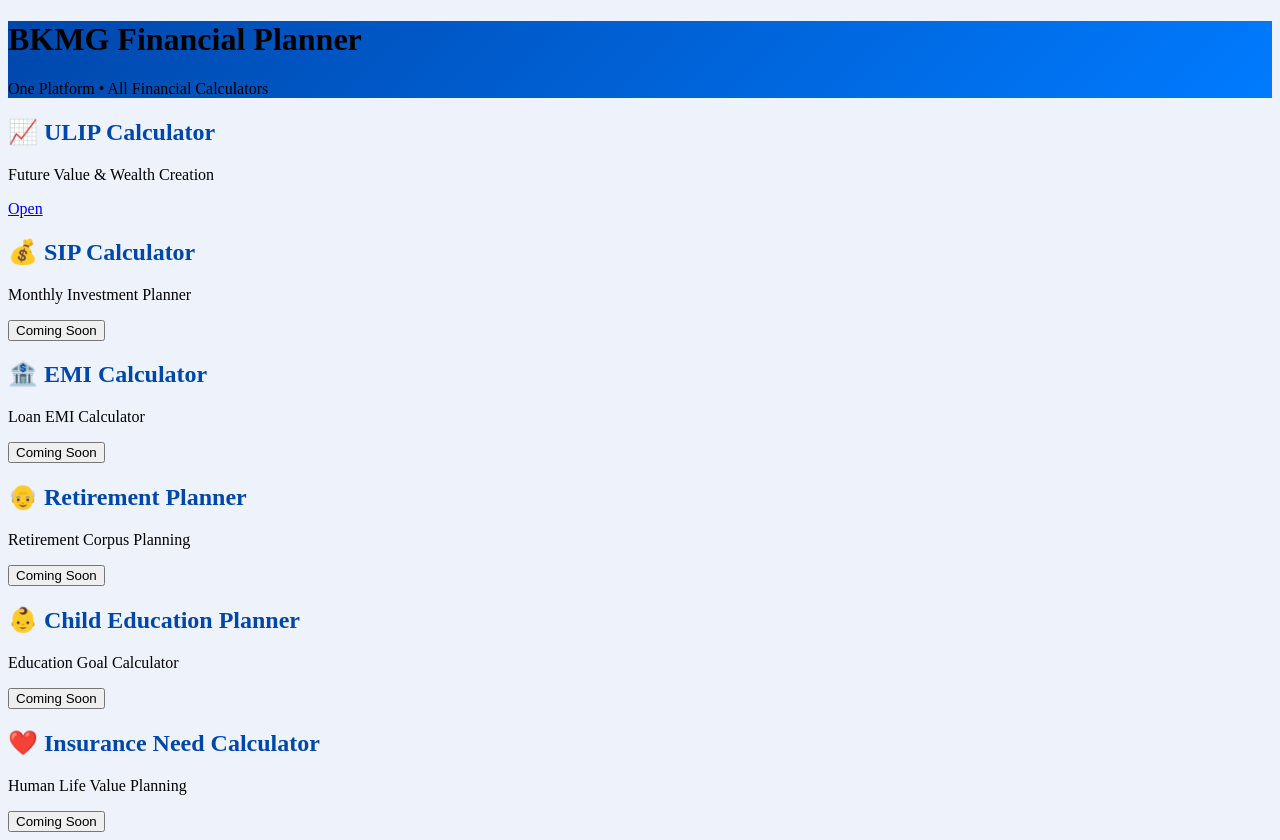
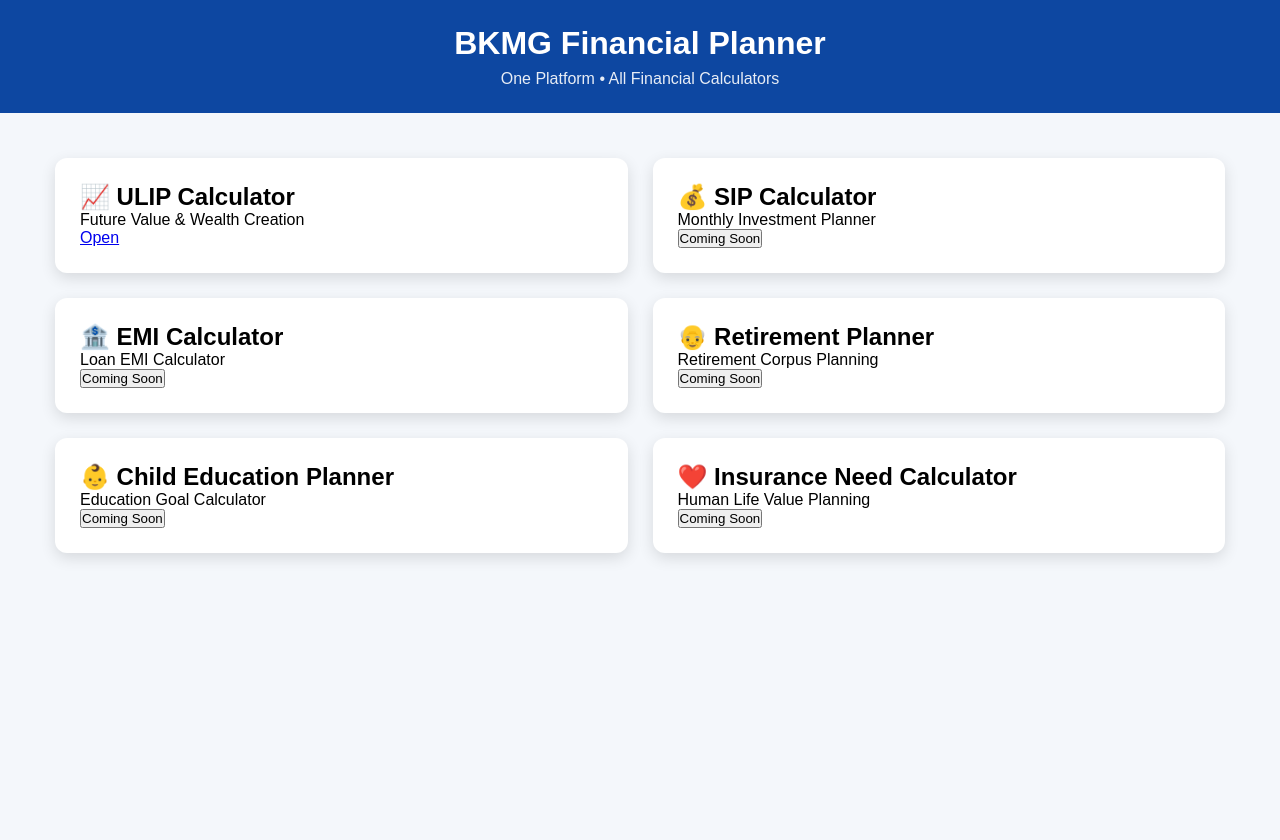
Before and after one commit to BKMG03/bkmgcalculator, a plain HTML site: page index.html in a window 1280 px wide. After the commit the page ends 800 px from the top, so only its background shows below. Drawn offline with Linux system fonts and the light colour scheme.

Commit message:
Refactor CSS styles for layout and design

```diff
--- a/style.css
+++ b/style.css
@@ -1,28 +1,44 @@
+*{
+    margin:0;
+    padding:0;
+    box-sizing:border-box;
+    font-family:Arial, sans-serif;
+}
+
 body{
-    background:#eef3fb;
+    background:#f4f7fb;
+}
+
+.header{
+    background:#0d47a1;
+    color:white;
+    text-align:center;
+    padding:25px;
+}
+
+.header h1{
+    font-size:32px;
+}
+
+.header p{
+    margin-top:8px;
+    opacity:0.9;
+}
+
+.container{
+    max-width:1200px;
+    margin:30px auto;
+    display:grid;
+    grid-template-columns:1fr 1fr;
+    gap:25px;
+    padding:15px;
 }
 
 .card{
-    transition:0.3s;
+    background:white;
+    padding:25px;
+    border-radius:12px;
+    box-shadow:0 5px 15px rgba(0,0,0,.12);
 }
 
-.card:hover{
-    transform:translateY(-5px);
-    box-shadow:0 10px 25px rgba(0,0,0,0.15);
-}
-
-.header{
-    background:linear-gradient(135deg,#0047AB,#007BFF);
-}
-
-h2{
-    color:#0047AB;
-}
-
-.btn{
-    transition:0.3s;
-}
-
-.btn:hover{
-    background:#003580;
-}
+.card h2
```
